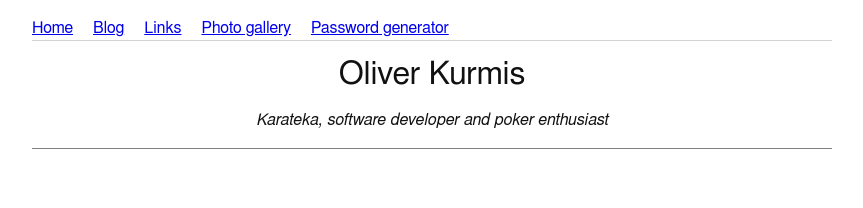
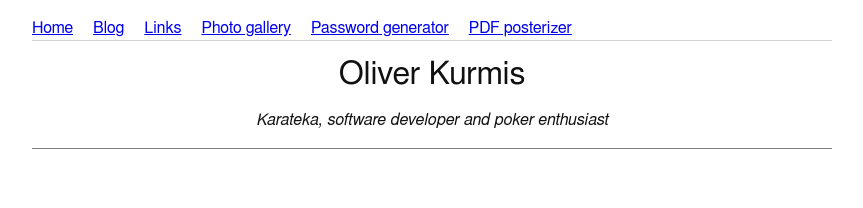
Before and after one commit to oliworx/oliworx.github.com, a Jekyll site: the page built from index.md, in a window 1280 px wide. Shown: the top 208 px of the page, without its empty margins (208-1071 px from the left). Built offline with Jekyll 4.4.1, drawn with Linux system fonts in a browser that asks for light colours.

Commit message:
Add PDF posterizer to top navi

```diff
--- a/_includes/navi.html
+++ b/_includes/navi.html
@@ -4,4 +4,5 @@
         <a href="/links">Links</a>
         <a href="https://www.kurmis.com/gallery/">Photo gallery</a>
         <a href="https://www.kurmis.com/password-generator/">Password generator</a>
+        <a href="https://posterizer.kurmis.com/">PDF posterizer</a>
     </nav>
```
